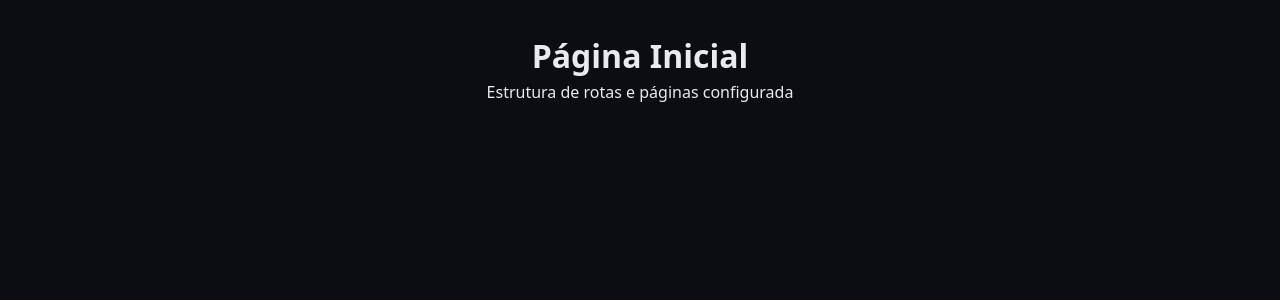
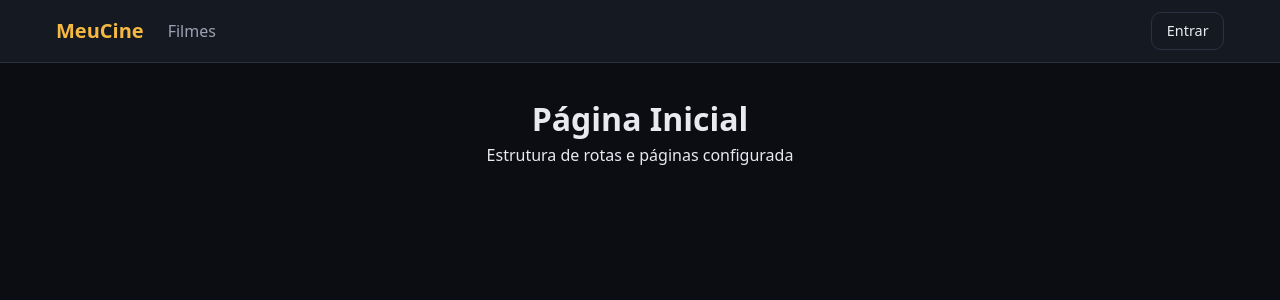
Before and after one commit to guilhermeoliveirabrito/trainee-front-comp-jr, a React (Vite) app: page / in a window 1280 px wide. Shown: the top 300 px of the page. Built offline with nearby package versions, Linux system fonts and the light colour scheme; no server answers.

Commit message:
refactor: aplica o Layout nas rotas do App

```diff
--- a/src/App.jsx
+++ b/src/App.jsx
@@ -1,5 +1,6 @@
 import { BrowserRouter, Routes, Route } from 'react-router-dom';
 import AuthProvider from './contexts/AuthProvider';
+import Layout from './components/Layout/Layout';
 import Home from './pages/Home';
 import Login from './pages/Login';
 import Movies from './pages/Movies';
@@ -9,9 +10,11 @@ export default function App() {
     <BrowserRouter>
       <AuthProvider>
         <Routes>
-          <Route path="/" element={<Home />} />
+          <Route element={<Layout />}>
+            <Route path="/" element={<Home />} />
+            <Route path="/movies" element={<Movies />} />
+          </Route>
           <Route path="/login" element={<Login />} />
-          <Route path="/movies" element={<Movies />} />
         </Routes>
       </AuthProvider>
     </BrowserRouter>
```
